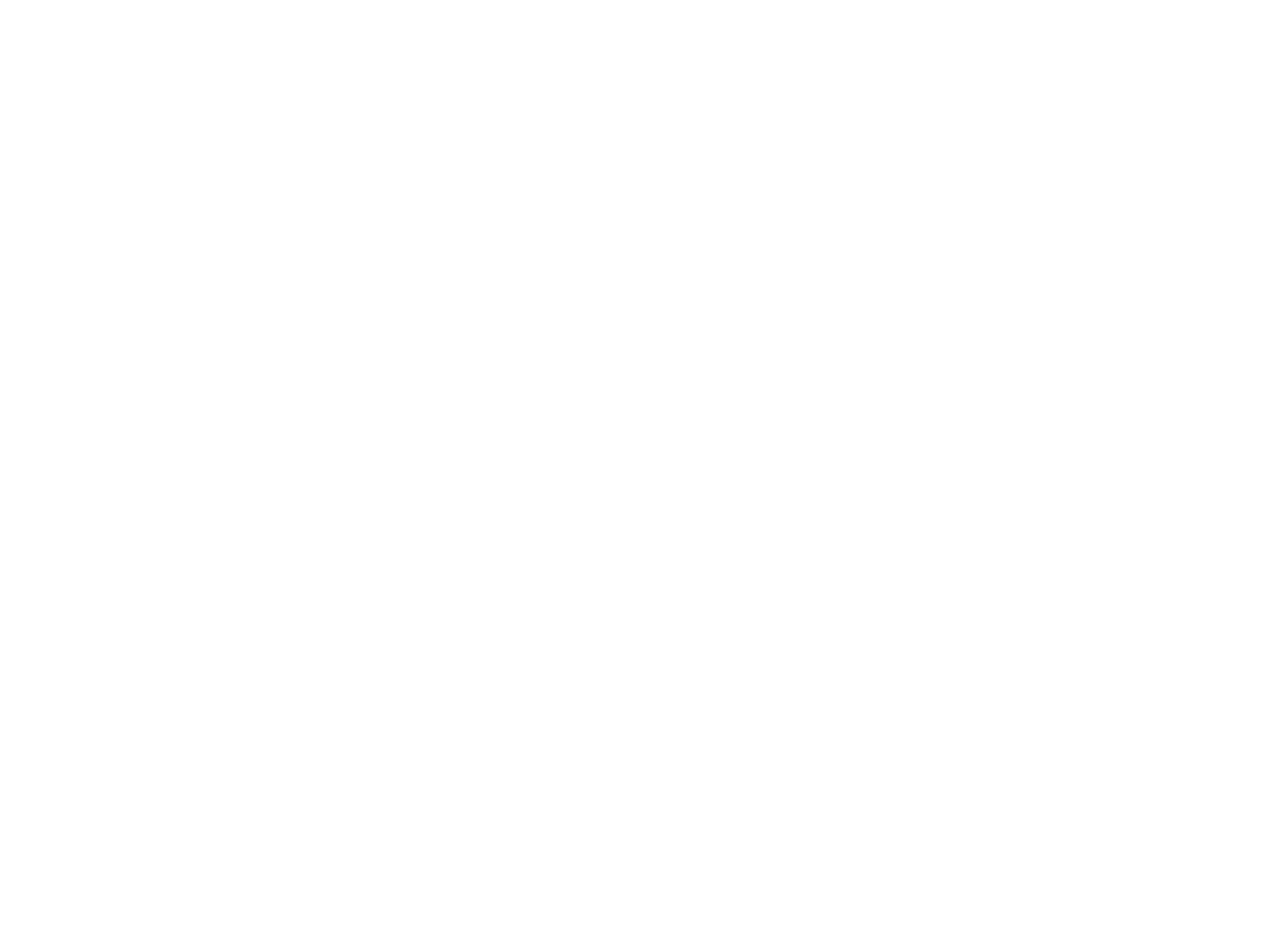
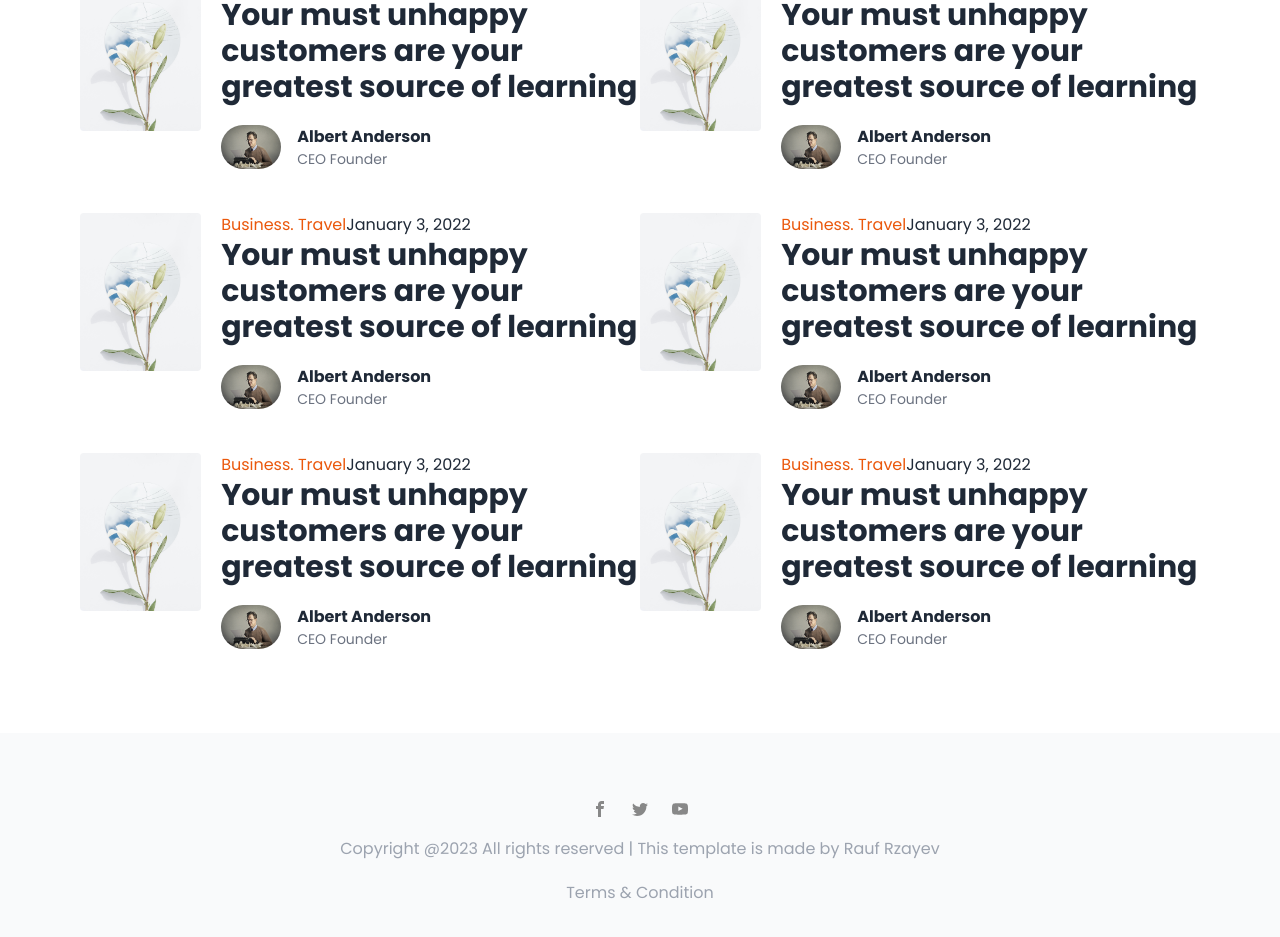
Before and after one commit to Rauf-pro/blogwithnextjs, a Next.js app: page / in a window 1280 px wide. Shown: the part 4979-5916 px from the top of the page. Before the commit the page ends 4247 px from the top, so only its background shows below. Built offline with nearby package versions, Linux system fonts and the light colour scheme.

Commit message:
added section4 component for category

```diff
--- a/components/Footer.js
+++ b/components/Footer.js
@@ -1,7 +1,27 @@
-import React from 'react'
+import Link from "next/link";
+import React from "react";
+import { ImFacebook, ImTwitter, ImYoutube } from "react-icons/im";
 
 export default function Footer() {
   return (
-    <div className='text-3xl'>Footer</div>
-  )
+    <footer className="bg-gray-50">
+      <div className="container mx-auto flex justify-center py-12">
+        <div className="py-5">
+          <div className="flex gap-6 justify-center">
+            <Link href={"/"}>
+              <ImFacebook color="#888888" />
+            </Link>
+            <Link href={"/"}>
+              <ImTwitter color="#888888" />
+            </Link>
+            <Link href={"/"}>
+              <ImYoutube color="#888888" />
+            </Link>
+          </div>
+          <p className="py-5 text-gray-400">Copyright @2023 All rights reserved | This template is made by Rauf Rzayev </p>
+          <p className="text-gray-400 text-center">Terms & Condition</p>
+        </div>
+      </div>
+    </footer>
+  );
 }
--- a/components/Section1.js
+++ b/components/Section1.js
@@ -9,6 +9,7 @@
 
 export default function Section1() {
     SwiperCore.use([Autoplay])
+
   const bg = {
     background: "url('/images/banner.jpg')no-repeat",
     backgroundPosition: "right",
--- a/components/Section3.js
+++ b/components/Section3.js
@@ -50,7 +50,7 @@
           </div>
           <div className="title">
             <Link
-              className="text-xl  font-bold text-gray-800 hover:text-gray-600"
+              className="text-3xl md:text-4xl  font-bold text-gray-800 hover:text-gray-600"
               href={"/"}
             >
               Your must unhappy customers are your greatest source of learning
--- /dev/null
+++ b/components/Section4.js
@@ -0,0 +1,69 @@
+import Image from "next/image";
+import Link from "next/link";
+import Author from "./_child/Author";
+
+export default function Section4() {
+  return (
+    <section className="container mx-auto md:px-20 py-16">
+      <div className="grid lg:grid-cols-2">
+        <div className="item">
+          <h1 className="font-bold text-4xl py-12">Business</h1>
+          <div className="flex flex-col gap-6">
+            {/* post */}
+            {Post()}
+            {Post()}
+            {Post()}
+            {Post()}
+            {Post()}
+          </div>
+        </div>
+        <div className="item">
+          <h1 className="font-bold text-4xl py-12">Travel</h1>
+          <div className="flex flex-col gap-6">
+            {Post()}
+            {Post()}
+            {Post()}
+            {Post()}
+            {Post()}
+          </div>
+        </div>
+      </div>
+    </section>
+  );
+}
+function Post() {
+  return (
+    <div className="flex gap-5">
+      <div className="image flex flex-col justify-start">
+        <Link href={"/"}>
+          <Image
+            src={"/images/img1.jpg"}
+            width={300}
+            height={250}
+            className="rounded"
+            alt=""
+          />
+        </Link>
+      </div>
+      <div className="info flex justify-center flex-col">
+        <div className="cat">
+          <Link href={"/"} className="text-orange-600 hover:text-orange-700">
+            Business. Travel
+          </Link>
+          <Link href={"/"} className="text-gray-800 hover:text-gray-600">
+            January 3, 2022
+          </Link>
+        </div>
+        <div className="title">
+          <Link
+            className="text-3xl font-bold text-gray-800 hover:text-gray-600"
+            href={"/"}
+          >
+            Your must unhappy customers are your greatest source of learning
+          </Link>
+        </div>
+        <Author />
+      </div>
+    </div>
+  );
+}
--- /dev/null
+++ b/components/_child/Newsletter.js
@@ -0,0 +1,7 @@
+export default function Newsletter(){
+    return (
+        <section className="">
+
+        </section>
+    )
+}
--- a/pages/index.js
+++ b/pages/index.js
@@ -5,6 +5,7 @@
 import Section1 from "../components/Section1";
 import Section2 from "../components/Section2";
 import Section3 from "../components/Section3";
+import Section4 from "../components/Section4";
 
 export default function Home() {
   return (
@@ -12,6 +13,7 @@
       <Section1 />
       <Section2/>
       <Section3/>
+      <Section4/>
     </Format>
   );
 }
```
